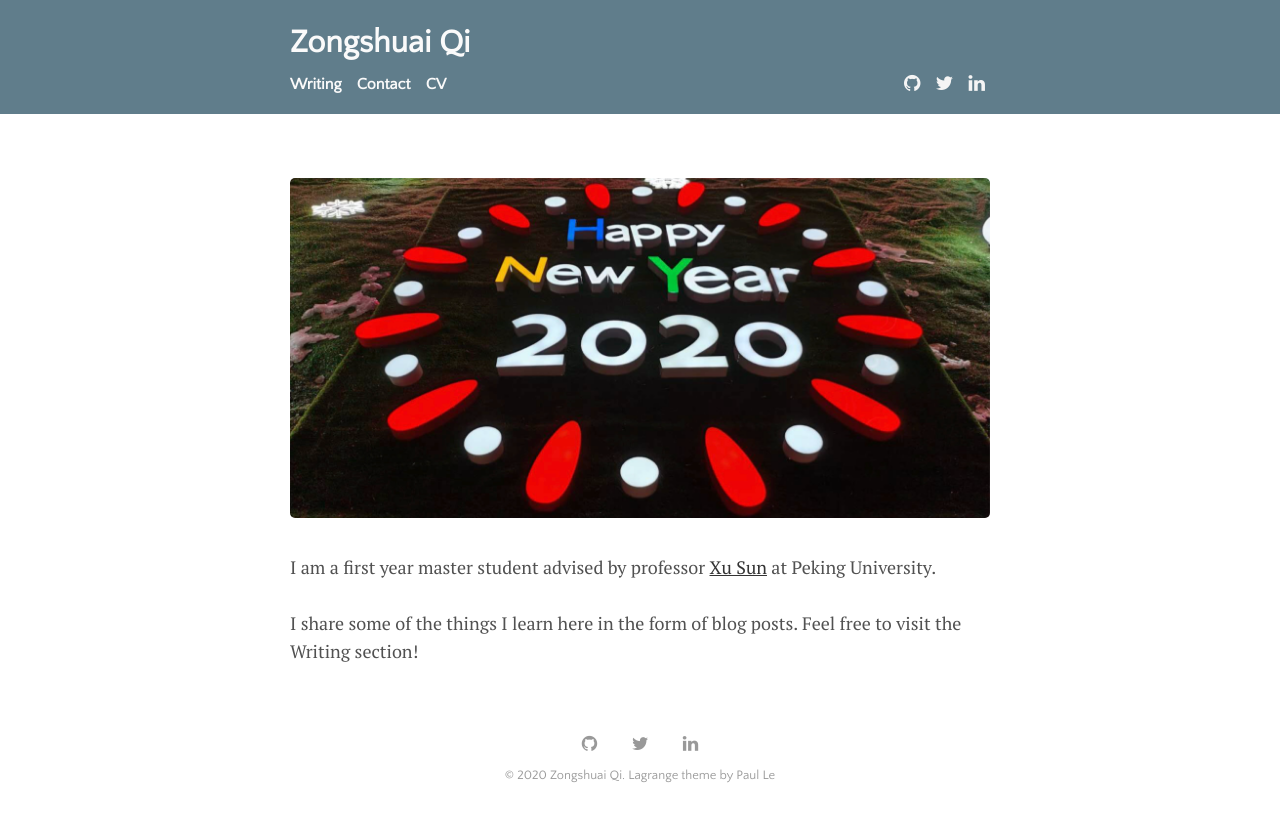
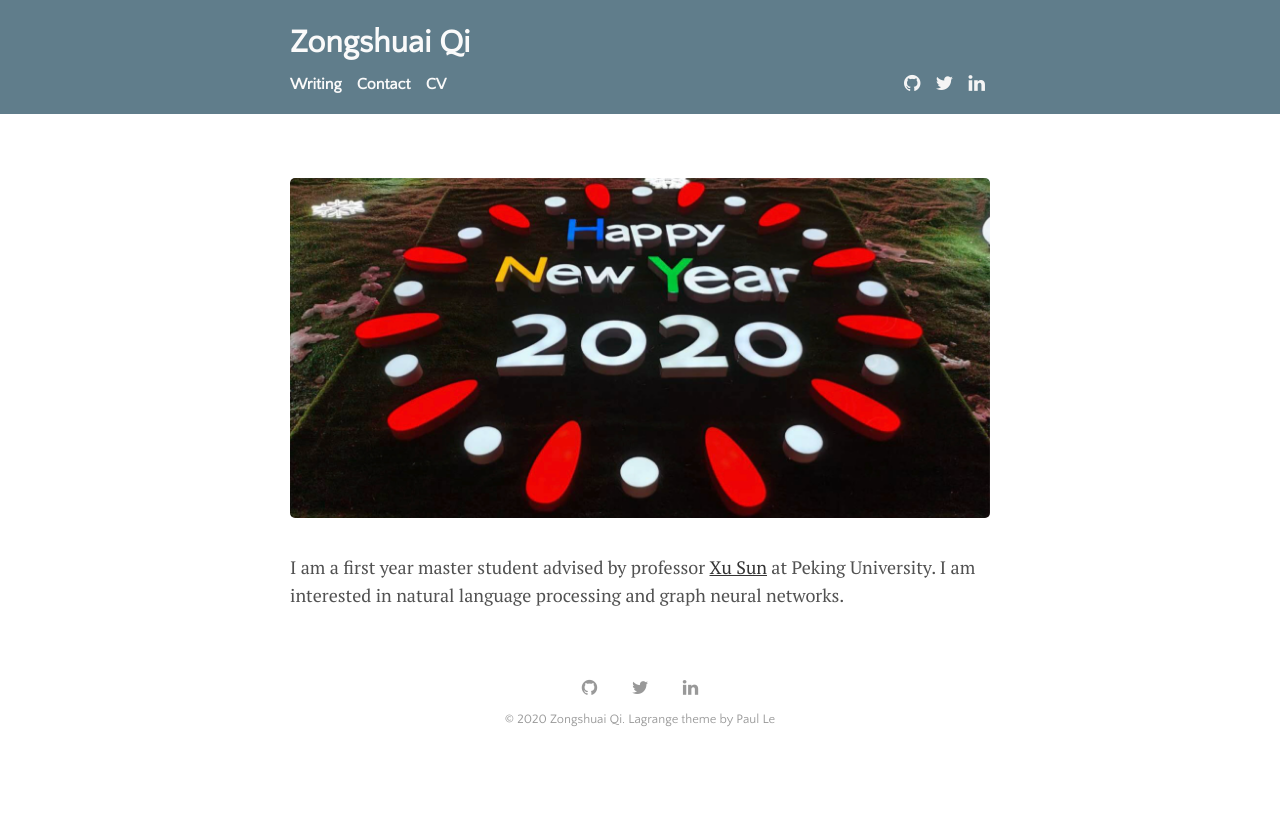
Before and after one commit to zongshuai818/A-temple-for-lab-home, a Jekyll site: the page built from index.html, in a window 1280 px wide. Shown: the top 822 px of the page. Built offline with Jekyll 4.4.1, drawn with Linux system fonts in a browser that asks for light colours.

Commit message:
Add comment

```diff
--- a/_layouts/post.html
+++ b/_layouts/post.html
@@ -40,10 +40,13 @@
   {% endif %}
 </span>
 
+<!--注释：添加分享-->
 {% include social-sharing.html %}
 
+<!--添加相关博客-->
 {% include related-posts.html %}
 
+<!--添加评论区-->
 {% if site.data.settings.disqus.comments %}
   {% include disqus.html %}
 {% endif %}
--- a/index.html
+++ b/index.html
@@ -5,6 +5,4 @@
 <img src="assets/img/d.jpg"/>
 </br></br>
 
-I am a first year master student advised by professor <a href="https://xusun.org/" target="_blank">Xu Sun</a> at Peking University.
-</br></br>
-I share some of the things I learn here in the form of blog posts. Feel free to visit the Writing section!
+I am a first year master student advised by professor <a href="https://xusun.org/" target="_blank">Xu Sun</a> at Peking University. I am interested in natural language processing and graph neural networks.
--- a/writing/index.html
+++ b/writing/index.html
@@ -14,7 +14,7 @@
   </div>
   {% endif %}
   <p>
-    {{ post.content | strip_html | truncate: 350 }} <a href="{{ site.github.url }}{{ post.url }}">Read more</a>
+    {{ post.content | strip_html | truncate: 100 }} <a href="{{ site.github.url }}{{ post.url }}">Read more</a>
     <span class="post-date"><i class="fa fa-calendar" aria-hidden="true"></i> {{ post.date | date_to_string }} - <i class="fa fa-clock-o" aria-hidden="true"></i> {% include read-time.html %}</span>
   </p>
 </div>
```
